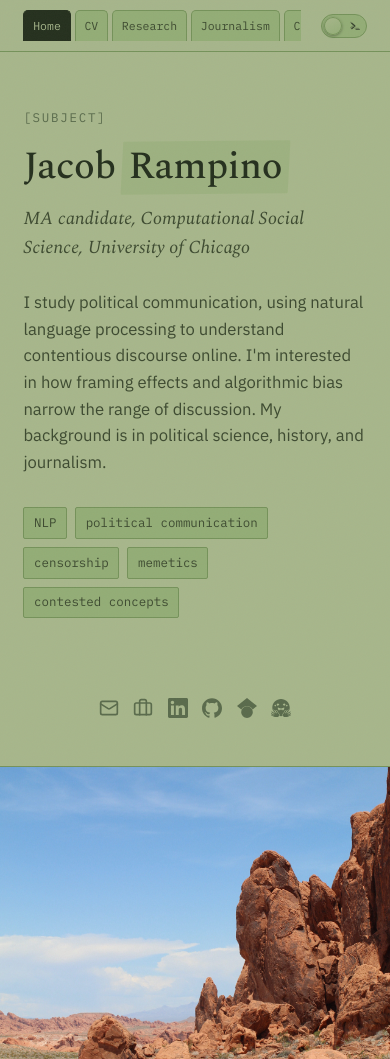
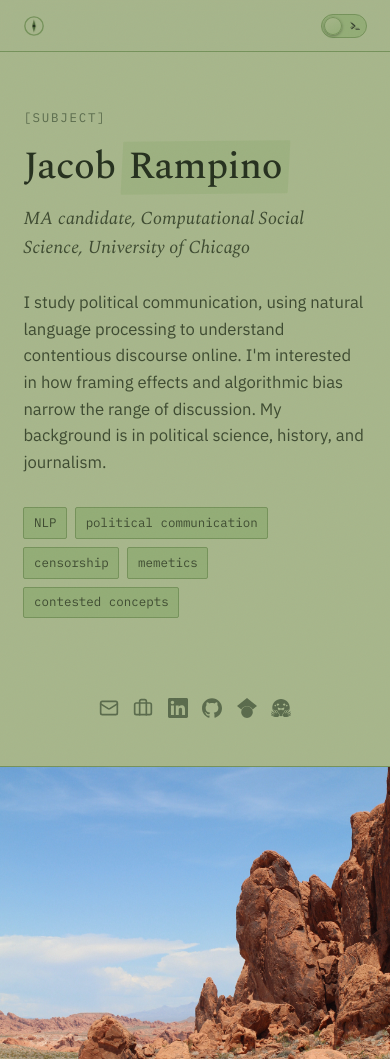
Before and after one commit to jwrampino/jwrampino.github.io, a Jekyll site: the page built from index.md, in a window 390 px wide and 1059 px high. Built offline with Jekyll 4.4.1, drawn with Linux system fonts in a browser that asks for light colours.

Commit message:
add lightmode nav

```diff
--- a/_data/nav.yml
+++ b/_data/nav.yml
@@ -1,15 +1,20 @@
 - label: Home
   url: /
   key: home
+  bearing: 0
 - label: CV
   url: /cv/
   key: cv
+  bearing: 72
 - label: Research
   url: /research/
   key: research
+  bearing: 144
 - label: Journalism
   url: /journalism/
   key: journalism
+  bearing: 216
 - label: Contact
   url: /contact/
   key: contact
+  bearing: 288
--- a/_includes/nav-tabs.html
+++ b/_includes/nav-tabs.html
@@ -1,9 +1,36 @@
-<nav class="nav nav-tabs" aria-label="Primary">
+<nav class="nav nav-compass" aria-label="Primary">
+  {% assign current_bearing = 0 %}
   {% for item in site.data.nav %}
-    {% assign is_active = false %}
-    {% if page.navkey == item.key %}{% assign is_active = true %}{% endif %}
-    <a href="{{ item.url | relative_url }}"
-       class="tab tab-{{ item.key }}{% if is_active %} is-active{% endif %}"
-       {% if is_active %}aria-current="page"{% endif %}>{{ item.label }}</a>
+    {% if page.navkey == item.key %}{% assign current_bearing = item.bearing %}{% endif %}
   {% endfor %}
+
+  <button type="button" class="compass-toggle" id="compass-toggle" aria-expanded="false" aria-controls="compass-listing" aria-label="open site map">
+    <svg class="compass-needle-track" viewBox="0 0 24 24" width="22" height="22">
+      <circle cx="12" cy="12" r="10" fill="none" stroke="var(--rule)" stroke-width="1.5" />
+      <g class="compass-needle" id="compass-needle" style="--bearing: {{ current_bearing }}deg;">
+        <path d="M12,5 L14,12 L12,19 L10,12 Z" fill="var(--accent)" />
+      </g>
+      <circle cx="12" cy="12" r="1.4" fill="var(--ink)" />
+    </svg>
+  </button>
+
+  <div class="compass-listing" id="compass-listing" hidden>
+    <ul class="pin-list">
+      {% for item in site.data.nav %}
+        {% assign is_active = false %}
+        {% if page.navkey == item.key %}{% assign is_active = true %}{% endif %}
+        <li>
+          <a href="{{ item.url | relative_url }}"
+             class="pin-entry{% if is_active %} is-active{% endif %}"
+             {% if is_active %}aria-current="page"{% endif %}>
+            <svg class="pin-icon" viewBox="0 0 24 24" width="13" height="13" fill="{% if is_active %}var(--accent){% else %}none{% endif %}" stroke="{% if is_active %}var(--accent){% else %}var(--ink-faint){% endif %}" stroke-width="2" stroke-linecap="round" stroke-linejoin="round">
+              <path d="M20 10c0 4.993-5.539 10.193-7.399 11.799a1 1 0 0 1-1.202 0C9.539 20.193 4 14.993 4 10a8 8 0 0 1 16 0" />
+              <circle cx="12" cy="10" r="3" fill="{% if is_active %}var(--paper){% else %}none{% endif %}" />
+            </svg>
+            <span class="pin-label">{{ item.label | downcase }}</span>
+          </a>
+        </li>
+      {% endfor %}
+    </ul>
+  </div>
 </nav>
--- a/assets/css/style.css
+++ b/assets/css/style.css
@@ -88,35 +88,105 @@ a { color: inherit; }
 
 .nav { flex: 1; overflow-x: auto; }
 
-.nav-tabs {
+.nav-compass {
   display: flex;
-  gap: 4px;
+  align-items: center;
+  position: relative;
+  overflow: visible;
 }
-html[data-theme="dark"] .nav-tabs { display: none; }
+html[data-theme="dark"] .nav-compass { display: none; }
 
-.nav-tabs .tab {
+.compass-toggle {
+  background: none;
+  border: none;
+  padding: 0;
+  cursor: pointer;
+  display: flex;
+  align-items: center;
+}
+
+.compass-needle {
+  transform-origin: 12px 12px;
+  transform: rotate(var(--bearing));
+  transition: transform 0.3s ease;
+  animation: needle-settle 0.6s cubic-bezier(0.34, 1.56, 0.64, 1) both;
+}
+
+@keyframes needle-settle {
+  0% { transform: rotate(calc(var(--bearing) - 30deg)); }
+  60% { transform: rotate(calc(var(--bearing) + 10deg)); }
+  100% { transform: rotate(var(--bearing)); }
+}
+
+.nav-compass.is-open .compass-needle {
+  transform: rotate(0deg);
+  animation: none;
+}
+
+.compass-listing[hidden] { display: none; }
+
+/* desktop: pins open inline, to the right of the compass */
+.compass-listing { margin-left: 1rem; }
+
+.pin-list {
+  list-style: none;
+  display: flex;
+  gap: 1rem;
+  margin: 0;
+  padding: 0;
+  line-height: 1;
+}
+
+.pin-entry {
+  display: flex;
+  align-items: center;
+  gap: 0.3rem;
+  text-decoration: none;
+  color: var(--ink-faint);
+  white-space: nowrap;
+  transition: color 0.15s;
+}
+
+.pin-icon { flex-shrink: 0; transition: fill 0.15s, stroke 0.15s; }
+
+.pin-label {
   font-family: var(--mono);
   font-size: 0.78rem;
-  text-decoration: none;
-  color: var(--ink-muted);
-  background: var(--paper-raised);
-  border: 1px solid var(--rule);
-  border-bottom: none;
-  padding: 0.4rem 0.7rem 0.35rem;
-  border-radius: 5px 5px 0 0;
-  white-space: nowrap;
-  transition: color 0.15s, background 0.15s;
 }
 
-.nav-tabs .tab:hover,
-.nav-tabs .tab:focus-visible {
-  color: var(--ink-soft);
+.pin-entry:hover,
+.pin-entry:focus-visible { color: var(--ink); }
+
+.pin-entry.is-active .pin-label {
+  color: var(--accent);
+  font-weight: 500;
 }
 
-.nav-tabs .tab.is-active {
-  color: var(--paper);
-  background: var(--accent-tab);
-  border-color: var(--accent-tab);
+/* mobile: pins become a dropdown styled like a small map */
+@media (max-width: 640px) {
+  .compass-listing {
+    position: absolute;
+    top: 100%;
+    left: 0;
+    margin-left: 0;
+    margin-top: 8px;
+    background: var(--paper-raised);
+    border: 1px solid var(--rule);
+    border-radius: 8px;
+    padding: 0.8rem 0.9rem;
+    z-index: 50;
+    min-width: 150px;
+  }
+
+  .pin-list {
+    flex-direction: column;
+    gap: 0.65rem;
+  }
+
+  .pin-list li:nth-child(2) { margin-left: 12px; }
+  .pin-list li:nth-child(3) { margin-left: 24px; }
+  .pin-list li:nth-child(4) { margin-left: 12px; }
+  .pin-list li:nth-child(5) { margin-left: 0; }
 }
 
 .nav-dir { display: none; }
@@ -476,5 +546,4 @@ a:focus-visible { outline: 2px solid var(--accent); outline-offset: 2px; }
 
 @media (max-width: 640px) {
   .site-header { flex-wrap: wrap; }
-  .nav-tabs .tab { padding: 0.35rem 0.55rem; font-size: 0.72rem; }
 }
--- a/assets/js/theme.js
+++ b/assets/js/theme.js
@@ -25,7 +25,8 @@
 })();
 
 // dark mode nav: ls / clear toggle, opens inline on desktop, dropdown on mobile
-// state persists per-tab via sessionStorage on desktop only.
+// state persists per-tab via sessionStorage on desktop only, matching the
+// 640px CSS breakpoint. mobile always starts collapsed.
 (function () {
   var toggle = document.getElementById("dir-toggle");
   var listing = document.getElementById("dir-listing");
@@ -59,3 +60,38 @@
     setOpen(true, false);
   }
 })();
+
+// light mode nav: compass / pin toggle, same behavior as the dark mode
+// needle points to current page's bearing when closed, centers to neutral when open.
+(function () {
+  var toggle = document.getElementById("compass-toggle");
+  var listing = document.getElementById("compass-listing");
+  var nav = document.querySelector(".nav-compass");
+  if (!toggle || !listing || !nav) return;
+  var STORAGE_KEY = "jr-compass-open";
+  var isDesktop = window.matchMedia("(min-width: 641px)").matches;
+
+  function setOpen(open, persist) {
+    toggle.setAttribute("aria-expanded", String(open));
+    toggle.setAttribute("aria-label", open ? "close site map" : "open site map");
+    listing.hidden = !open;
+    nav.classList.toggle("is-open", open);
+    if (persist !== false && isDesktop) {
+      sessionStorage.setItem(STORAGE_KEY, open ? "1" : "0");
+    }
+  }
+
+  toggle.addEventListener("click", function () {
+    setOpen(toggle.getAttribute("aria-expanded") !== "true");
+  });
+
+  document.addEventListener("click", function (e) {
+    if (!toggle.contains(e.target) && !listing.contains(e.target)) {
+      setOpen(false);
+    }
+  });
+
+  if (isDesktop && sessionStorage.getItem(STORAGE_KEY) === "1") {
+    setOpen(true, false);
+  }
+})();
```
Also changed, not shown: 3 other files.
